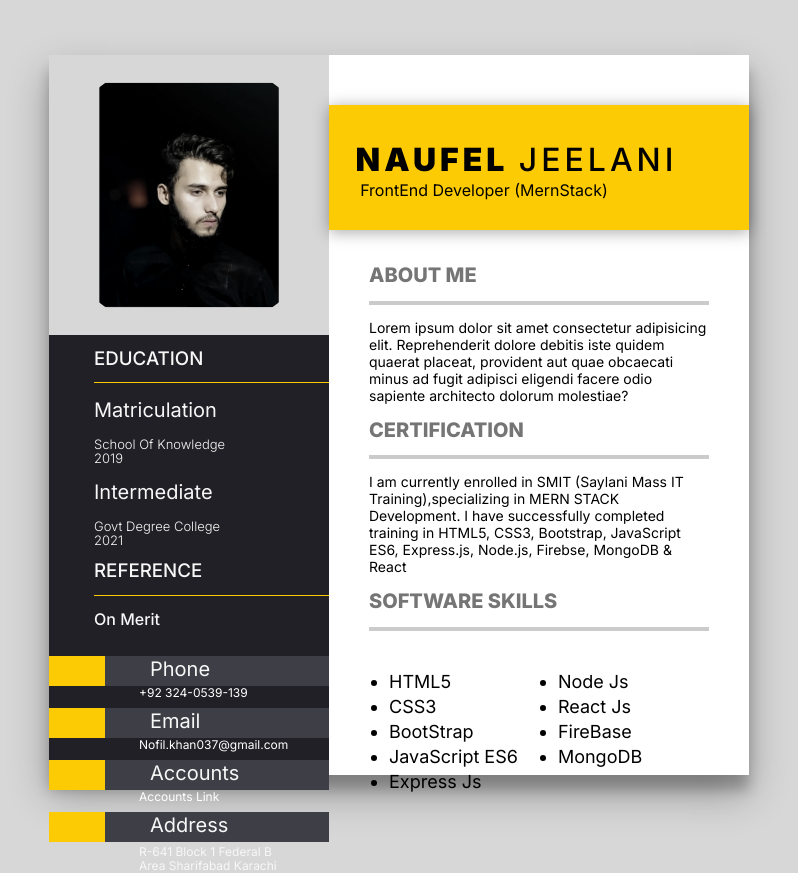
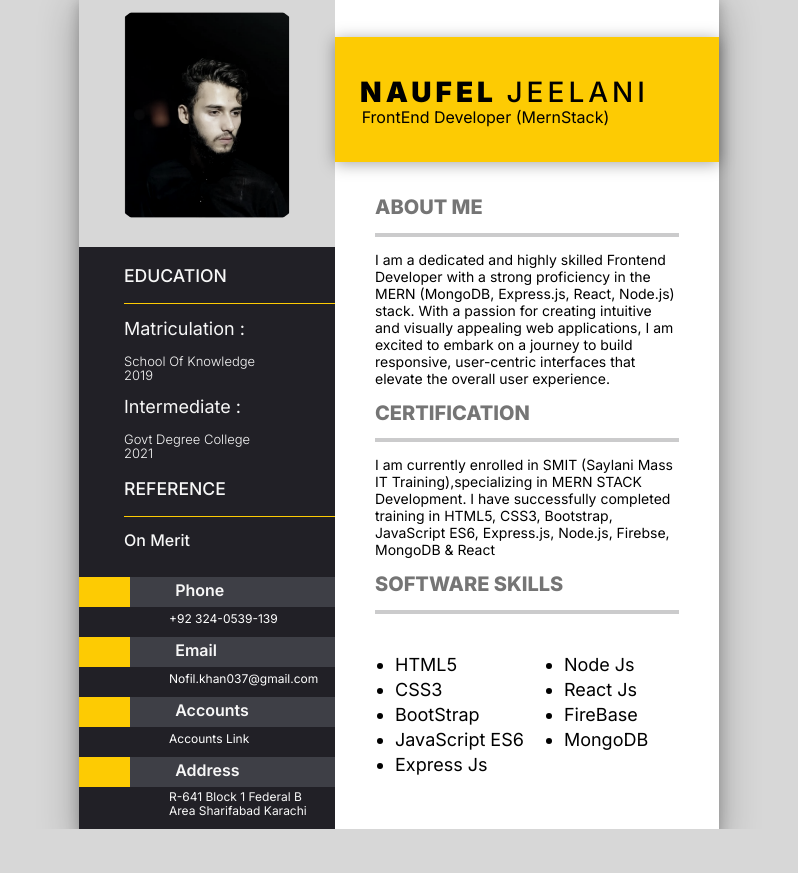
Before and after one commit to naufel1122/React-Resume, a React (Create React App) app in the folder curriculam/: page / in a window 1280 px wide. Shown: the whole page, without its empty margins (241-1039 px from the left). After the commit the page ends 829 px from the top, so only its background shows below. Built offline with nearby package versions, Linux system fonts and the light colour scheme.

Commit message:
complete

```diff
--- a/curriculam/src/index.css
+++ b/curriculam/src/index.css
@@ -1,19 +1,7 @@
 @import url('https://fonts.googleapis.com/css2?family=Kanit:wght@100;200;300;400;500;600;700;800;900&family=Nunito:wght@200;300;400;500;600;700;800;900;1000&display=swap');
 @import url('https://fonts.googleapis.com/css2?family=Inter:wght@100;200;300;400;500;600;700;800;900&display=swap');
 
-body {
-  margin: 0;
-  font-family: -apple-system, BlinkMacSystemFont, 'Segoe UI', 'Roboto', 'Oxygen',
-    'Ubuntu', 'Cantarell', 'Fira Sans', 'Droid Sans', 'Helvetica Neue',
-    sans-serif;
-  -webkit-font-smoothing: antialiased;
-  -moz-osx-font-smoothing: grayscale;
-}
 
-code {
-  font-family: source-code-pro, Menlo, Monaco, Consolas, 'Courier New',
-    monospace;
-}
 
 body {
   background-color: #d7d7d7;
@@ -26,28 +14,20 @@ body {
 
 .First {
   display: flex;
-  height: 90vh;
-  width: 700px;
+  height: 842px;
+  width: 40em;
   background-color: #fff;
-  margin-top: 30px;
-  /* box-shadow: rgba(50, 50, 93, 0.25) 0px 13px 27px -5px, rgba(0, 0, 0, 0.3) 0px 8px 16px -8px; */
   box-shadow: rgba(0, 0, 0, 0.3) 0px 19px 38px, rgba(0, 0, 0, 0.22) 0px 15px 12px;
 }
 
 .First .white {
   height: 100%;
   width: 40%;
-  /* background-color: #292826; */
   background: #212026;
-  /* text-align:center; */
-  line-height: 10px;
+  /* line-height: 10px; */
 }
 
 .First .white .img {
-  /* height: 250px; */
-  /* width:250px; */
-  /* margin-left: -2ddepx; */
-  /* box-shadow: rgba(0, 0, 0, 0.3) 0px 19px 38px, rgba(0, 0, 0, 0.22) 0px 15px 12px; */
   background: #d7d7d7;
 }
 
@@ -61,13 +41,14 @@ body {
   margin-left: 45px;
   color: #f7f7f7;
   font-weight: 500;
+  font-size: 1.1em;
 }
 
 .First .white p {
   color: #f7f7f7;
   font-weight: 400;
   margin-left: 45px;
-  font-size: 20px;
+  font-size: 18px;
   line-height: 14px;
 }
 
@@ -121,6 +102,8 @@ body {
 
 .phone .contact p {
   margin-top: 6px;
+  font-weight: 600;
+  font-size: 1em;
 }
 
 .First .white a {
@@ -153,6 +136,8 @@ body {
 
 .Email .contact p {
   margin-top: 6px;
+  font-size: 1em;
+  font-weight: 600;
 }
 
 .Github {
@@ -177,6 +162,8 @@ body {
 
 .Github .contact p {
   margin-top: 6px;
+  font-size: 1em;
+  font-weight: 600;
 }
 
 .address {
@@ -201,6 +188,8 @@ body {
 
 .address .contact p {
   margin-top: 6px;
+  font-size: 1em;
+  font-weight: 600;
 }
 
 .First .white .add {
@@ -228,6 +217,7 @@ body {
 }
 
 .First .Black .title h1 {
+  font-size: 28px;
   margin-left: -45px;
   font-family: 'Inter', sans-serif;
   font-weight: 900;
@@ -241,7 +231,7 @@ body {
 
 .First .Black .title p {
   margin-top: -20px;
-  margin-right: 110px;
+  margin-right: 83px;
   justify-content: start;
 }
 
--- a/curriculam/src/index.jsx
+++ b/curriculam/src/index.jsx
@@ -2,8 +2,6 @@ import React from "react";
 import ReactDOM from "react-dom";
 import './index.css';
 import myimg from './MyImgEdit2.png';
-import mail from './mailsvg.svg';
-import linkedin from './linkedinsvg.svg';
 
 
 function Hi() {
@@ -15,9 +13,9 @@ function Hi() {
                 </div>
                 <h3>EDUCATION</h3>
                 <div className="line"></div>
-                <p>Matriculation </p>
+                <p>Matriculation : </p>
                 <p className="school">School Of Knowledge <br />2019</p>
-                <p>Intermediate</p>
+                <p>Intermediate :</p>
                 <p className="college">Govt Degree College <br />2021</p>
                 <h3>REFERENCE</h3>
                 <div className="line"></div>
@@ -60,7 +58,8 @@ function Hi() {
                 <div className="all-other">
                     <h1>About Me</h1>
                     <div className="line-2"></div>
-                    <p>Lorem ipsum dolor sit amet consectetur adipisicing elit. Reprehenderit dolore debitis iste quidem quaerat placeat, provident aut quae obcaecati minus ad fugit adipisci eligendi facere odio sapiente architecto dolorum molestiae?</p>
+                    <p>
+                        I am a dedicated and highly skilled Frontend Developer with a strong proficiency in the MERN (MongoDB, Express.js, React, Node.js) stack. With a passion for creating intuitive and visually appealing web applications, I am excited to embark on a journey to build responsive, user-centric interfaces that elevate the overall user experience.</p>
                     <h1>Certification</h1>
                     <div className="line-2"></div>
                     <p>I am currently enrolled in SMIT (Saylani Mass IT Training),specializing in MERN STACK Development. I have successfully completed training in HTML5, CSS3, Bootstrap, JavaScript ES6, Express.js, Node.js, Firebse, MongoDB & React</p>
```
